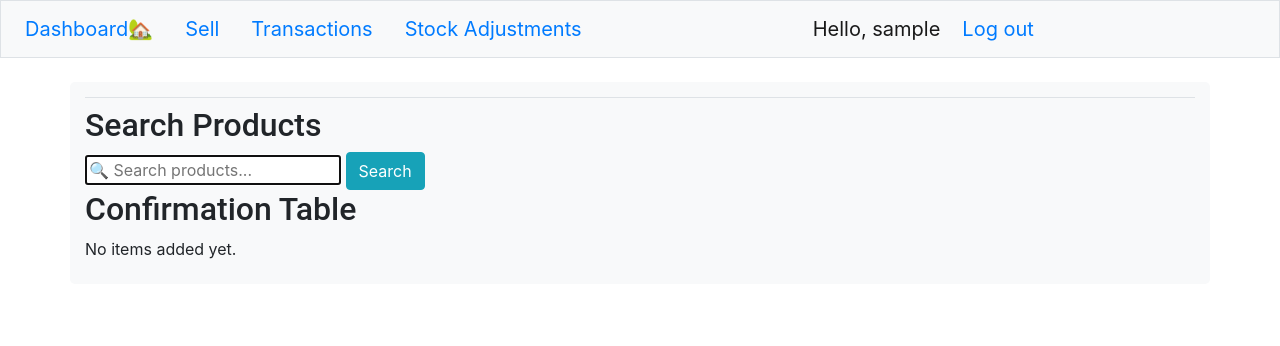
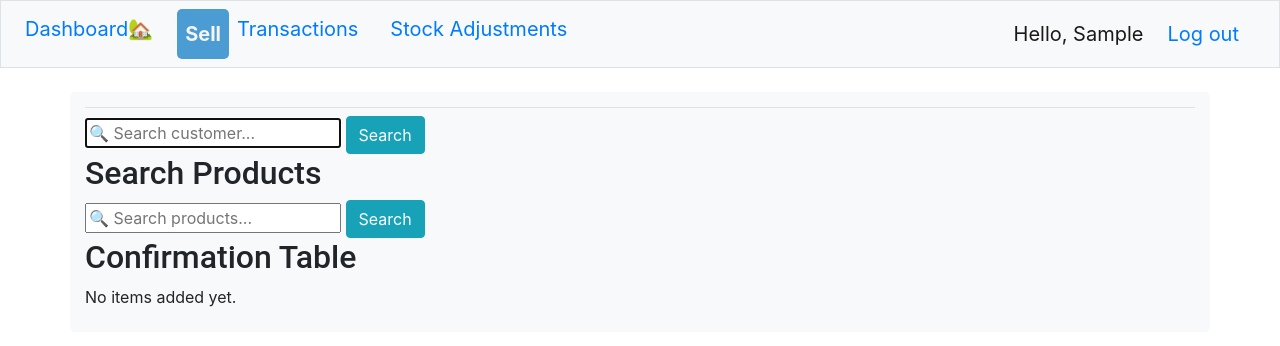
Before and after one commit to ayubasherifdeen/Inventory_app, a Django app: page /sell/ in a window 1280 px wide. Shown: the top 346 px of the page. Run offline with Django 5.2, Linux system fonts and the light colour scheme; the visitor is signed in with stand-in values (Sample User, id 1); some libraries are stand-ins or nearby versions.

Commit message:
check low stock dynamically

```diff
--- a/keep_inventory/models.py
+++ b/keep_inventory/models.py
@@ -12,6 +12,7 @@ class Customer(models.Model):
     """Customer information"""
     full_name = models.CharField(max_length=200, null=True, default=None)
     telephone_number = PhoneNumberField(null=True, blank=True)
+    email = models.EmailField(null=True, blank=True)
 
     def __str__(self):
         return self.full_name
@@ -51,6 +52,9 @@ class Product(models.Model):
 
     def __str__(self):
         return self.product_name
+
+    shortage_threshold = models.IntegerField(null=False, default=1)
+    closest_expiry_date = models.DateField(null=True, default=None)
 
 
 class Sale(models.Model):
--- a/keep_inventory/static/css/style.css
+++ b/keep_inventory/static/css/style.css
@@ -24,6 +24,7 @@ th{
     border-radius: 5px;
     box-shadow: 0px 5px #8FBC8B;
     padding:30px;
+    margin-top:10px;
 }
 
 .number{
@@ -45,6 +46,7 @@ th{
 .date{
     display:flex;
     justify-content: space-between;
+    flex-wrap: wrap;
     font-family: 'Gill Sans', 'Gill Sans MT', Calibri, 'Trebuchet MS', sans-serif;
 }
 
@@ -59,3 +61,12 @@ th{
 h1,h2,h3,h4,h5,h6{
     font-family: roboto;
 }
+
+.nav-link.active:not(:hover) {
+    font-weight: bold;
+    background-color:#4B9CD3;
+    color: whitesmoke !important; /* Blue */
+    padding:10px;
+    border-radius: 5px;
+    margin:0;
+}
--- a/keep_inventory/templates/keep_inventory/base.html
+++ b/keep_inventory/templates/keep_inventory/base.html
@@ -16,55 +16,83 @@
 <body>
     <nav class="navbar navbar-expand-md navbar-light bg-light mb-4 border">
 
-
     <button class="navbar-toggler" type="button" data-toggle="collapse" data-target="#navbarCollapse"
         aria-controls="navbarCollapse" aria-expanded="false" aria-label="Toggle navigation">
         <span class="navbar-toggler-icon"></span>
     </button>
+
     <div class="collapse navbar-collapse" id="navbarCollapse">
+
         <ul class="navbar-nav mr-auto">
-                <li>
-                    <a href="{% url 'keep_inventory:index' %}" class="nav-link hover navbar-brand text-primary">Dashboard🏡</a>
+
+            <li class="nav-item">
+                <a class="nav-link navbar-brand text-primary hover
+                   {% if request.resolver_match.url_name == 'index' %}active{% endif %}"
+                   href="{% url 'keep_inventory:index' %}">
+                    Dashboard🏡
+                </a>
             </li>
 
             <li class="nav-item">
-                    <a href="{% url 'keep_inventory:sell' %}" class="nav-link text-primary hover navbar-brand">Sell</a>
+                <a class="nav-link navbar-brand text-primary hover
+                   {% if request.resolver_match.url_name == 'sell' %}active{% endif %}"
+                   href="{% url 'keep_inventory:sell' %}">
+                    Sell
+                </a>
             </li>
+
             <li class="nav-item">
-                    <a href="{% url 'keep_inventory:search_transaction_per_date' %}"
-                        class="nav-link text-primary hover navbar-brand">Transactions</a>
+                <a class="nav-link navbar-brand text-primary hover
+                   {% if request.resolver_match.url_name == 'search_transaction_per_date' %}active{% endif %}"
+                   href="{% url 'keep_inventory:search_transaction_per_date' %}">
+                    Transactions
+                </a>
             </li>
+
             <li class="nav-item">
-                    <a href="{% url 'keep_inventory:search_transaction_per_date' %}"
-                        class="nav-link text-primary hover navbar-brand">Stock Adjustments</a>
+                <a class="nav-link navbar-brand text-primary hover"
+                   href="{% url 'keep_inventory:search_transaction_per_date' %}">
+                    Stock Adjustments
+                </a>
             </li>
+
         </ul>
 
-            <ul class="navbar-nav mr-auto" style="float:right;">
+        <ul class="navbar-nav ml-auto">
 
+            {% if user.is_authenticated %}
             <li class="nav-item navbar-brand">
-                    {% if user.is_authenticated %}
-                    Hello, {{ user.username }}
+                Hello, {{ user.username.title }}
             </li>
+
             <li class="nav-item">
                 <form action="{% url 'users:logout' %}" method="post" style="display:inline;">
                     {% csrf_token %}
-                        <button type="submit"
-                            style="background:none; border:none; text-decoration:none; cursor:pointer;"
-                            class="navbar-link text-primary hover navbar-brand">
+                    <button type="submit" class="nav-link text-primary navbar-brand hover
+                    {% if request.resolver_match.url_name == 'logout' %}active{% endif %}"
+                        style="background:none; border:none; cursor:pointer;">
                         Log out
                     </button>
                 </form>
             </li>
+
             {% else %}
-                <li class="nav-item"><a href="{% url 'users:register' %}"
-                        class="nav-link text-primary hover navbar-brand">Register</a></li>
-                <li class="nav-item"><a href="{% url 'users:login' %}"
-                        class="nav-link text-primary hover navbar-brand">Log in</a></li>
+            <li class="nav-item">
+                <a href="{% url 'users:register' %}" class="nav-link text-primary navbar-brand hover
+                {% if request.resolver_match.url_name == 'register' %}active{% endif %}">
+                Register</a>
+            </li>
+            <li class="nav-item">
+                <a href="{% url 'users:login' %}" class="nav-link text-primary navbar-brand hover
+                {% if request.resolver_match.url_name == 'login' %}active{% endif %}">Log in</a>
+            </li>
             {% endif %}
+
         </ul>
+
     </div>
 </nav>
+
 
     <main role="main" class="container page bg-light">
 
--- a/keep_inventory/templates/keep_inventory/sell.html
+++ b/keep_inventory/templates/keep_inventory/sell.html
@@ -2,6 +2,12 @@
 
 {% block content %}
 <div class="search-section">
+    <form method="get" action="{% url 'keep_inventory:sell' %}">
+        {% csrf_token %}
+        <input type="text" name="c" value="{{ query }}" placeholder="🔍 Search customer..." autofocus>
+        <button type="submit" class="btn btn-info">Search</button>
+    </form>
+
 
     <h2>Search Products</h2>
 
@@ -12,7 +18,8 @@
     </form>
 
     {% if query %}
-    <h3>Results for "{{ query }}":</h3>
+    <p>Results for "{{ query }}":</p>
+
     {% if results %}
     <table class="table-hover table-bordered table">
         <tr>
--- a/keep_inventory/views.py
+++ b/keep_inventory/views.py
@@ -1,13 +1,14 @@
 from django.shortcuts import render, redirect, get_object_or_404
 from django.contrib.auth import login
 from django.contrib.auth.forms import UserCreationForm
-from . models import Product, Sale, SalesDetail
+from . models import Product, Sale, SalesDetail, Customer
 from django.db import transaction
 from django.contrib.auth.decorators import login_required
 from django.db.models import F
 from django.contrib import messages
 from django.db.models import Count, Sum
 from datetime import timedelta, date, datetime
+from dateutil.relativedelta import relativedelta
 
 
 # Create your views here.
@@ -30,11 +31,10 @@ def index(request):
         owner=request.user
     ).aggregate(total=Sum('total_amount'))['total']
 
-    #check for shortage
-    threshold = 4
+    #check for shortages
     low_stock = Product.objects.filter(
-        total_stock__lt = threshold
-    ). values('product_name', 'total_stock')
+        total_stock__lte=F('shortage_threshold')
+    ).values('product_name', 'total_stock')
 
 
     # Check if search view passed custom dates via session
@@ -83,7 +83,7 @@ def search_sales_per_date(request):
         request.session['start_date'] = str(start_date)
         request.session['end_date'] = str(end_date)
         request.session['sales_count'] = sales_count
-        request.session['total_sales'] = float(total_sales)
+        request.session['total_sales'] = str(total_sales)
 
     except ValueError:
         pass
@@ -119,8 +119,8 @@ def search_transaction_per_date(request):
         #If date is provided
         try:
             # Convert strings to date objects
-            start_date = datetime.strptime(start_date_str, "%Y-%m-%d")
-            end_date = datetime.strptime(end_date_str, "%Y-%m-%d")
+            start_date = datetime.strptime(start_date_str, "%Y-%m-%d").date()
+            end_date = datetime.strptime(end_date_str, "%Y-%m-%d").date()
 
             # query and count number of sales
             transactions = Sale.objects.filter(
@@ -140,7 +140,6 @@ def search_transaction_per_date(request):
         'transactions':transactions,
         'auto_load':True
     })
-
 
 
 
@@ -276,10 +275,23 @@ def confirm_sale(request):
             request.session['cart'] = []
             request.session['total_amount'] = 0
 
-            messages.success(request, f"Cart cleared, sale succesful")
+
 
     except Exception:
         # If something breaks, rollback happens automatically
         return redirect("keep_inventory:sell")
 
     return redirect("keep_inventory:sell")
+
+
+def check_expiry(request):
+    """Check for expiry"""
+    today = date.today()
+    four_months_from_now = today + relativedelta(months=4)
+    expiring_soon = Product.objects.filter(
+        closest_expiry_date_lt = four_months_from_now
+    ).values('product_name','closest_expiry_date' )
+
+    expiring_date = Product.objects.filter(
+        closest_expiry_date__gte = today
+    )
```
Also changed, not shown: keep_inventory/admin.py (+5 -3 lines), keep_inventory/migrations/0002_product_closest_expiry_date_and_more.py (added), keep_inventory/migrations/0003_customer_email.py (added). Lines whose indentation alone changed are shown as unchanged.
